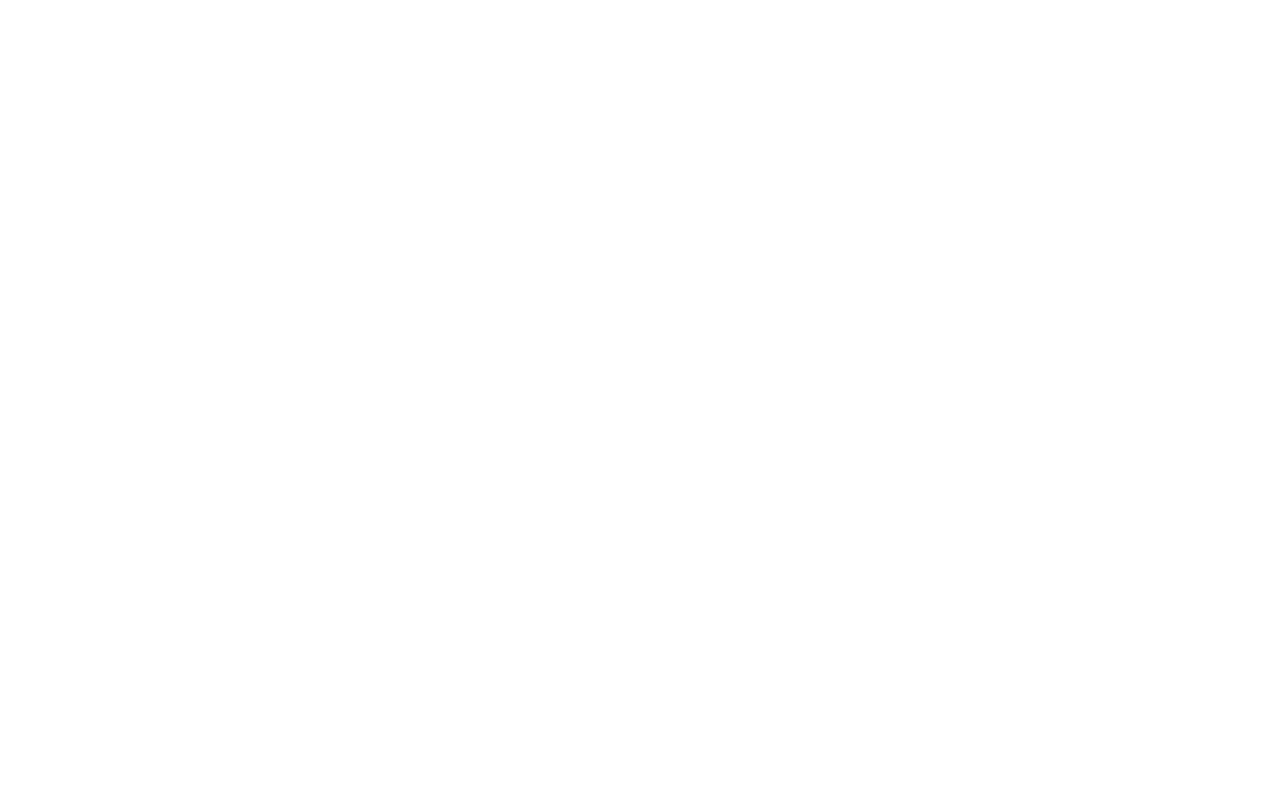
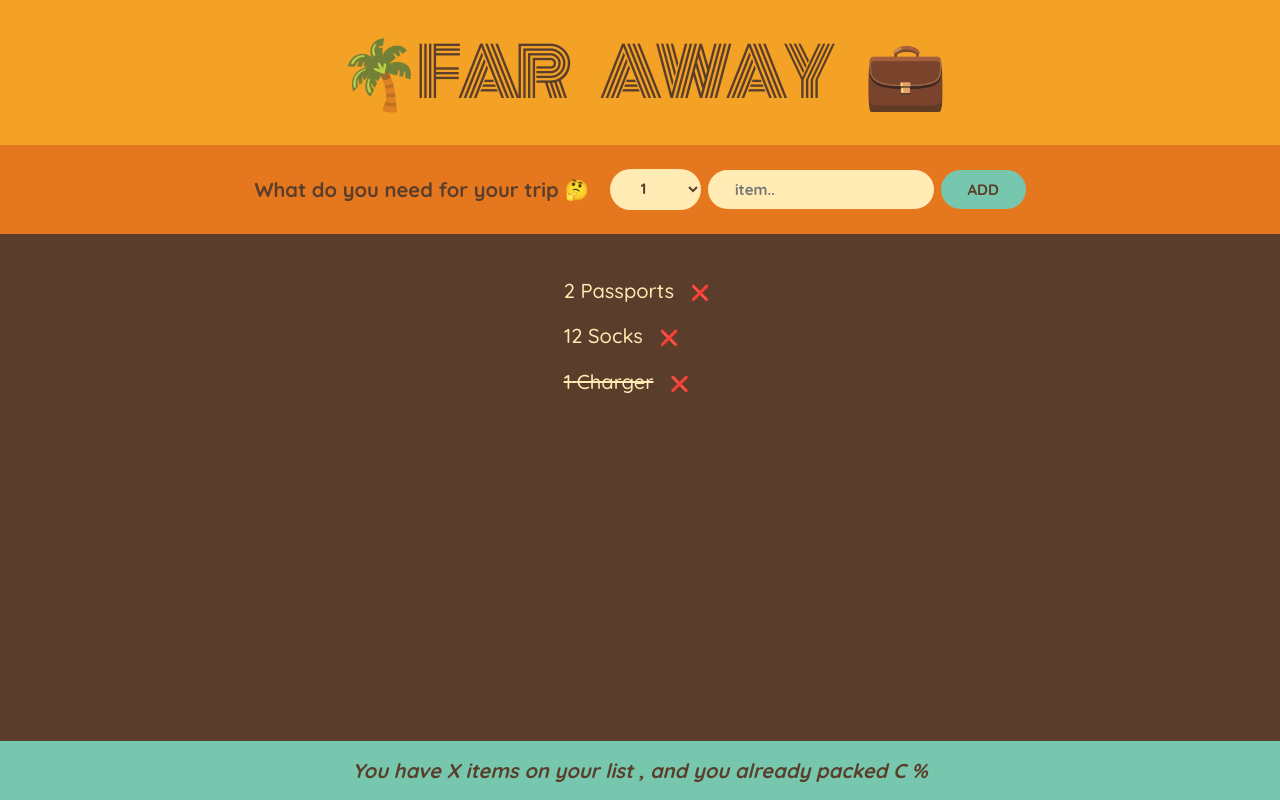
Before and after one commit to zakyboss/travel-list-react, a React (Create React App) app in the folder travel-list-project/: page / in a window 1280 px wide. Built offline with nearby package versions, Linux system fonts and the light colour scheme.

Commit message:
Setting up the form logic and handling data

```diff
--- a/travel-list-project/src/App.js
+++ b/travel-list-project/src/App.js
@@ -1,10 +1,70 @@
 import './index.css' ;
+
+const initialItems = [
+  { id: 1, description: "Passports", quantity: 2, packed: false },
+  { id: 2, description: "Socks", quantity: 12, packed: false },
+  { id: 2, description: "Charger", quantity: 1, packed: true },
+];
 function App() {
   return (
-    <div className="App">
-
+    <div className='app' >
+      <Logo/>
+      <Form/>
+      <PackingList/>
+      <Stats/>
     </div>
   );
 }
 
+function Logo(){
+  return (
+    <h1>🌴FAR AWAY 💼</h1>
+  )
+}
+function Form() {
+  function handleSubmit(e){
+e.preventDefault();
+console.log(e)
+  }
+  return (
+    <form className="add-form" onSubmit={handleSubmit}>
+      <h3>What do you need for your trip 🤔</h3>
+      <select>
+       {Array.from({length:20},(_,i)=>i+1).map(num=>
+      <option value={num} key={num}>{num}</option>
+       )}
+      </select>
+      <input type='text' placeholder='item..' />
+    <button>Add</button>
+    </form>
+  );
+}
+
+function Item({item}) {
+  return (
+    <li >
+      <span style={item.packed?{textDecoration:"line-through"}:{}}>{item.quantity} {item.description}</span>
+      <button>❌</button>
+    </li>
+  );
+}
+
+function PackingList() {
+  return (
+    <div className="list">
+      <ul>
+        {initialItems.map((item) => (
+          <Item key={item.id} item={item} />
+        ))}
+      </ul>
+    </div>
+  );
+}
+function Stats(){
+  return (
+    <footer className='stats'>
+     <em> You have X items on your list , and you already packed C % </em>
+    </footer>
+  )
+}
 export default App;
--- a/travel-list-project/src/index.css
+++ b/travel-list-project/src/index.css
@@ -14,7 +14,7 @@ const initialItems = [
 }
 
 html {
-  font-size: 62.5%;
+  font-size: 52.5%;
 }
 
 body {
@@ -98,24 +98,18 @@ input {
   margin: 0 0.8rem;
 }
 
-.list ul {
+..list ul {
   list-style: none;
   width: 80%;
-  overflow: scroll;
-
-  display: grid;
-  grid-template-columns: repeat(auto-fit, minmax(250px, 1fr));
-  gap: 1.2rem;
-  justify-content: center;
-  align-content: start;
+  overflow-y: auto;
 }
 
 .list li {
   display: flex;
   align-items: center;
   gap: 1.2rem;
+  padding: 0.8rem;
 }
-
 input[type="checkbox"] {
   height: 2rem;
   width: 2rem;
@@ -135,5 +129,5 @@ input[type="checkbox"] {
   background-color: #76c7ad;
   text-align: center;
   font-weight: 700;
-  padding: 3.2rem 0;
+  padding: 2rem 0;
 }
```
